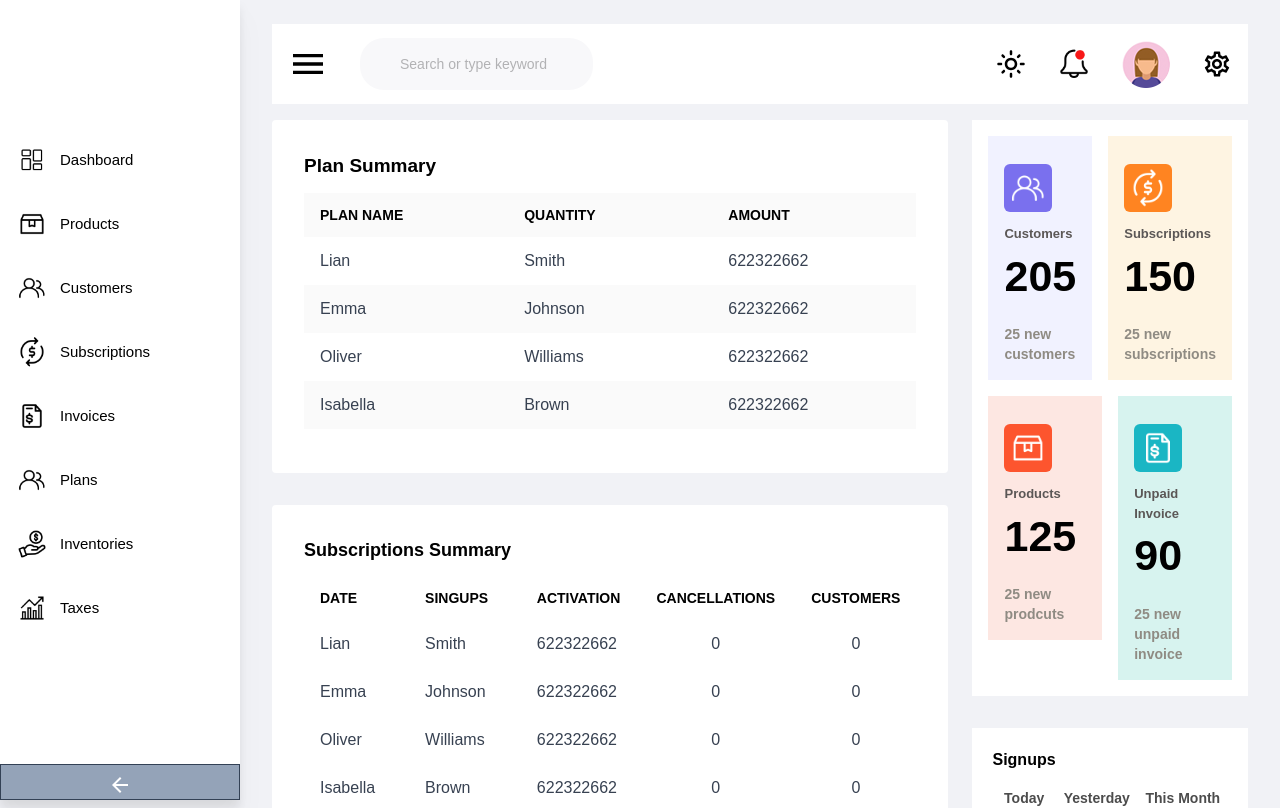
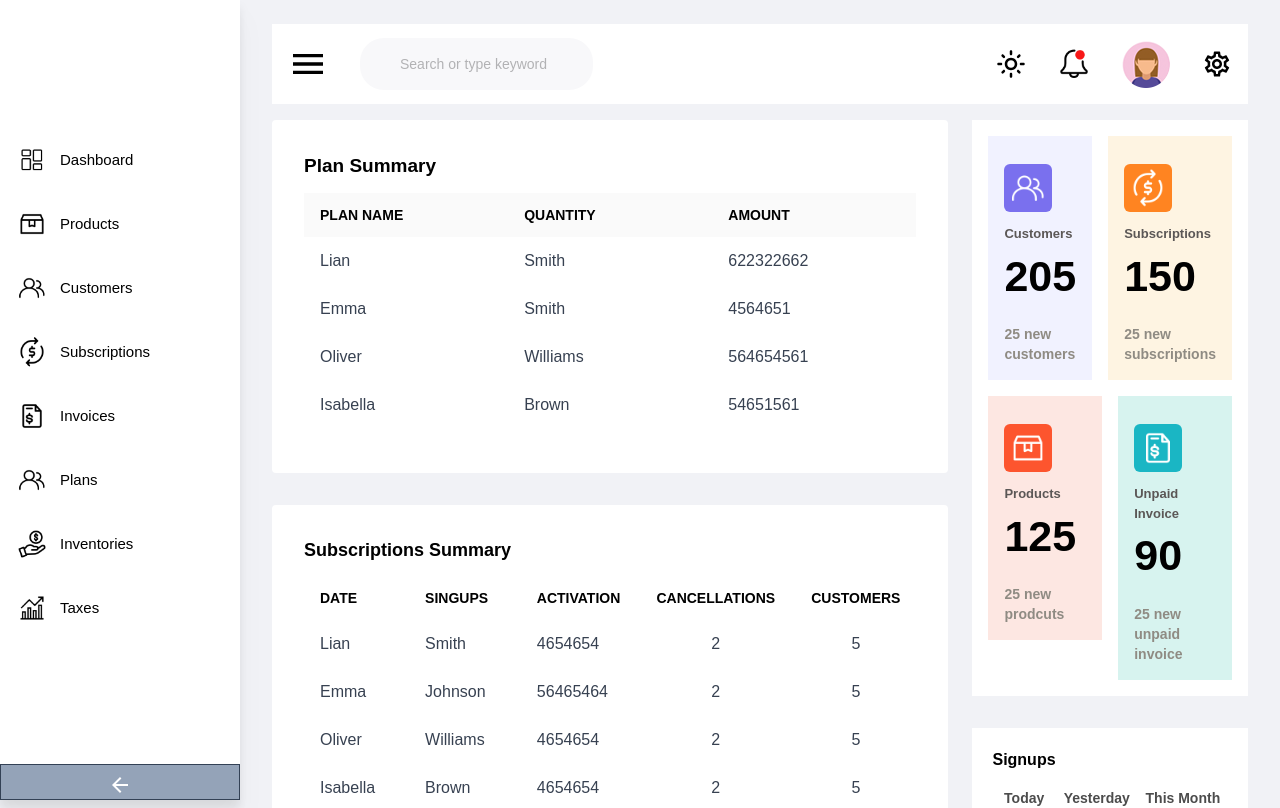
Before and after one commit to susantp/thamelui, a Next.js app: page / in a window 1280 px wide. Shown: the top 808 px of the page. Built offline with nearby package versions, Linux system fonts and the light colour scheme.

Commit message:
api implementation for dashboard

```diff
--- a/components/dashboard/PlanSummary.jsx
+++ b/components/dashboard/PlanSummary.jsx
@@ -1,6 +1,17 @@
 import React from "react";
 
-export default function PlanList() {
+export default function PlanList({ plans }) {
+  const TableRow = ({ plan }) => {
+    return (
+      <tr>
+        <td className="w-1/3 text-left  py-3 px-4">{plan.planName}</td>
+        <td className="w-1/3 text-left py-3 px-4">{plan.quantity}</td>
+        <td className="text-left text-[16px]  py-3 px-4">{plan.amount}</td>
+      </tr>
+    );
+  };
+
+  console.log(plans);
   return (
     <div className="p-8 overflow-hidden rounded bg-white border-gray-200 ">
       <h6 className="text-[19px] font-bold">Plan Summary</h6>
@@ -19,42 +30,9 @@ export default function PlanList() {
           </tr>
         </thead>
         <tbody className="text-gray-700 ">
-          <tr>
-            <td className="w-1/3 text-left  py-3 px-4">Lian</td>
-            <td className="w-1/3 text-left py-3 px-4">Smith</td>
-            <td className="text-left text-[16px]  py-3 px-4">
-              <a className="hover:text-blue-500" href="tel:622322662">
-                622322662
-              </a>
-            </td>
-          </tr>
-          <tr className=" bg-[#FAFAFA]">
-            <td className="w-1/3 text-left py-3 px-4">Emma</td>
-            <td className="w-1/3 text-left py-3 px-4">Johnson</td>
-            <td className="text-left py-3 px-4">
-              <a className="hover:text-blue-500" href="tel:622322662">
-                622322662
-              </a>
-            </td>
-          </tr>
-          <tr>
-            <td className="w-1/3 text-left py-3 px-4">Oliver</td>
-            <td className="w-1/3 text-left py-3 px-4">Williams</td>
-            <td className="text-left py-3 px-4">
-              <a className="hover:text-blue-500" href="tel:622322662">
-                622322662
-              </a>
-            </td>
-          </tr>
-          <tr className=" bg-[#FAFAFA]">
-            <td className="w-1/3 text-left py-3 px-4">Isabella</td>
-            <td className="w-1/3 text-left py-3 px-4">Brown</td>
-            <td className="text-left py-3 px-4">
-              <a className="hover:text-blue-500" href="tel:622322662">
-                622322662
-              </a>
-            </td>
-          </tr>
+          {plans.map((plan) => {
+            return <TableRow plan={plan} />;
+          })}
         </tbody>
       </table>
     </div>
--- a/components/dashboard/SignupStatics.jsx
+++ b/components/dashboard/SignupStatics.jsx
@@ -1,25 +1,25 @@
 import React from "react";
 
-export default function SignupStatics() {
+export default function SignupStatics({signupstatics}) {
   return (
     <div className="bg-white w-full p-5">
       <p className="font-bold"> Signups</p>
       <div className="flex flex-row justify-around ">
         <div className="text-center">
           <p className="pt-4 text-[14px] text-[#4c4c4c] font-bold ">Today</p>
-          <p className="pt-4 text-[43px] font-bold ">31</p>
+          <p className="pt-4 text-[43px] font-bold ">{signupstatics.today}</p>
         </div>
         <div className="text-center">
           <p className="pt-4 text-[14px] text-[#4c4c4c] font-bold  ">
             Yesterday
           </p>
-          <p className="pt-4 text-[43px] font-bold ">20</p>
+          <p className="pt-4 text-[43px] font-bold ">{signupstatics.yesterday}</p>
         </div>
         <div className="text-center">
           <p className="pt-4 text-[14px] text-[#4c4c4c] font-bold  ">
             This Month
           </p>
-          <p className="pt-4 text-[43px] font-bold ">7</p>
+          <p className="pt-4 text-[43px] font-bold ">{signupstatics.thisMonth}</p>
         </div>
       </div>
     </div>
--- a/components/dashboard/Statistic.jsx
+++ b/components/dashboard/Statistic.jsx
@@ -1,6 +1,6 @@
 import React from "react";
 
-export default function Statistic() {
+export default function Statistic({ statistics }) {
   return (
     <div className="bg-white p-4 ">
       <div className="flex gap-4">
@@ -12,9 +12,9 @@ export default function Statistic() {
             <p className="py-0 font-bold text-[13px] text-[#5b5756]">
               Customers
             </p>
-            <p className="text-[43px] font-bold">205</p>
+            <p className="text-[43px] font-bold">{statistics.totalCustomers}</p>
             <p className="pt-4 font-bold text-sm  text-[#8f8b83]">
-              25 new customers
+              {statistics.newCustomers} new customers
             </p>
           </div>
         </div>
@@ -26,9 +26,11 @@ export default function Statistic() {
             <p className="py-0 font-bold text-[13px] text-[#5b5756]">
               Subscriptions
             </p>
-            <p className="text-[43px] font-bold">150</p>
+            <p className="text-[43px] font-bold">
+              {statistics.totalSubscriptions}
+            </p>
             <p className="pt-4 font-bold text-sm  text-[#8f8b83]">
-              25 new subscriptions
+              {statistics.newSubscriptions} new subscriptions
             </p>
           </div>
         </div>
@@ -43,9 +45,9 @@ export default function Statistic() {
             <p className="py-0 font-bold text-[13px] text-[#5b5756]">
               Products
             </p>
-            <p className="text-[43px] font-bold">125</p>
+            <p className="text-[43px] font-bold">{statistics.totalProducts}</p>
             <p className="pt-4 font-bold text-sm  text-[#8f8b83]">
-              25 new prodcuts
+              {statistics.newProducts} new prodcuts
             </p>
           </div>
         </div>
@@ -57,9 +59,9 @@ export default function Statistic() {
             <p className="py-0 font-bold text-[13px] text-[#5b5756] ">
               Unpaid Invoice
             </p>
-            <p className="text-[43px] font-bold">90</p>
+            <p className="text-[43px] font-bold">{statistics.totalUnpaidInvoice}</p>
             <p className="pt-4 font-bold text-sm text-[#8f8b83] ">
-              25 new unpaid invoice
+              {statistics.newUnpaidInvoices} new unpaid invoice
             </p>
           </div>
         </div>
--- a/components/dashboard/SubscriptionSummary.jsx
+++ b/components/dashboard/SubscriptionSummary.jsx
@@ -1,6 +1,18 @@
 import React from "react";
 
-export default function SubscriptionList() {
+export default function SubscriptionList({ subscriptions }) {
+  console.log(subscriptions);
+  const SubscriptionsTable = ({ subdata }) => {
+    return (
+      <tr>
+        <td className="w-1/3 text-left py-3 px-4">{subdata.date}</td>
+        <td className="w-1/3 text-left py-3 px-4">{subdata.signUps}</td>
+        <td className="text-left py-3 px-4">{subdata.activation}</td>
+        <td className="w-1/3 text-center py-3 px-4">{subdata.cancellations}</td>
+        <td className="w-1/3 text-center py-3 px-4">{subdata.customers}</td>
+      </tr>
+    );
+  };
   return (
     <div className="p-8 overflow-hidden rounded bg-white border-gray-200 ">
       <h6 className="text-[18px] font-bold">Subscriptions Summary</h6>
@@ -25,50 +37,9 @@ export default function SubscriptionList() {
           </tr>
         </thead>
         <tbody className="text-gray-700">
-          <tr>
-            <td className="w-1/3 text-left py-3 px-4">Lian</td>
-            <td className="w-1/3 text-left py-3 px-4">Smith</td>
-            <td className="text-left py-3 px-4">
-              <a className="hover:text-blue-500" href="tel:622322662">
-                622322662
-              </a>
-            </td>
-            <td className="w-1/3 text-center py-3 px-4">0</td>
-            <td className="w-1/3 text-center py-3 px-4">0</td>
-          </tr>
-          <tr classname=" bg-[#FAFAFA]">
-            <td className="w-1/3 text-left py-3 px-4">Emma</td>
-            <td className="w-1/3 text-left py-3 px-4">Johnson</td>
-            <td className="text-left py-3 px-4">
-              <a className="hover:text-blue-500" href="tel:622322662">
-                622322662
-              </a>
-            </td>
-            <td className="text-center py-3 px-4">0</td>
-            <td className="text-center py-3 px-4">0</td>
-          </tr>
-          <tr>
-            <td className="w-1/3 text-left py-3 px-4">Oliver</td>
-            <td className="w-1/3 text-left py-3 px-4">Williams</td>
-            <td className="text-left py-3 px-4">
-              <a className="hover:text-blue-500" href="tel:622322662">
-                622322662
-              </a>
-            </td>
-            <td className="text-center py-3 px-4">0</td>
-            <td className="text-center py-3 px-4">0</td>
-          </tr>
-          <tr classname=" bg-[#FAFAFA]">
-            <td className="w-1/3 text-left py-3 px-4">Isabella</td>
-            <td className="w-1/3 text-left py-3 px-4">Brown</td>
-            <td className="text-left py-3 px-4">
-              <a className="hover:text-blue-500" href="tel:622322662">
-                622322662
-              </a>
-            </td>
-            <td className=" text-center py-3 px-4">0</td>
-            <td className="text-center py-3 px-4">0</td>
-          </tr>
+          {subscriptions.map((subdata) => {
+            return <SubscriptionsTable subdata={subdata} />;
+          })}
         </tbody>
       </table>
     </div>
--- a/pages/index.js
+++ b/pages/index.js
@@ -1,23 +1,23 @@
 import Layout from "../layouts/Layout";
 import PlanSummary from "../components/dashboard/PlanSummary";
-
 import SubscriptionSummary from "../components/dashboard/SubscriptionSummary";
 import Statistic from "../components/dashboard/Statistic";
 import SignupStatics from "../components/dashboard/SignupStatics";
 import Footer from "../layouts/Footer";
 
 import axios from "axios";
-export default function Index() {
+export default function Index({ data }) {
+  console.log(data.subscriptionSummary);
   return (
     <Layout>
       <div className="flex flex-row justify-between gap-6">
         <div className="flex flex-col gap-8 basis-5/6 ">
           <div>
-            <PlanSummary />
+            <PlanSummary plans={data.planSummary}  />
           </div>
 
           <div>
-            <SubscriptionSummary />
+            <SubscriptionSummary subscriptions= {data.subscriptionSummary}  />
           </div>
 
           <div>
@@ -25,31 +25,30 @@ export default function Index() {
           </div>
         </div>
         <div className="  flex flex-col gap-8 basis-2/6">
-          <Statistic />
-          <SignupStatics />
+          <Statistic statistics={data.statistics}  />
+          <SignupStatics signupstatics={data.signups} />
         </div>
       </div>
     </Layout>
   );
-
 }
 
-
 export const getServerSideProps = async (Context) => {
-  let data = null
-  let errors = null
+  let data = null;
+  let errors = null;
   try {
-    const res = await axios.get(`http://localhost:3000/api/dashboard`)
-    data = res.data
+    const res = await axios.get(`http://localhost:3000/api/dashboard`);
+    data = res.data;
     // console.log(data)
   } catch (err) {
-     errors = err.message
-     console.log(errors)
+    errors = err.message;
+    console.log(errors);
   }
 
   return {
-    props : {
-      data , errors
-    }
-  }
-}
+    props: {
+      data,
+      errors,
+    },
+  };
+};
```
